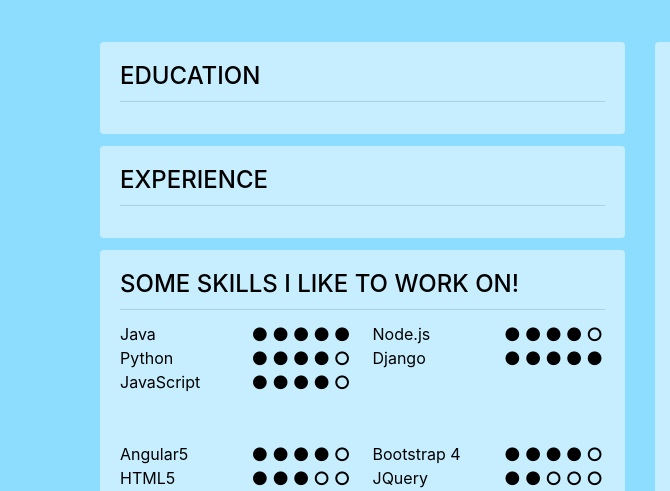
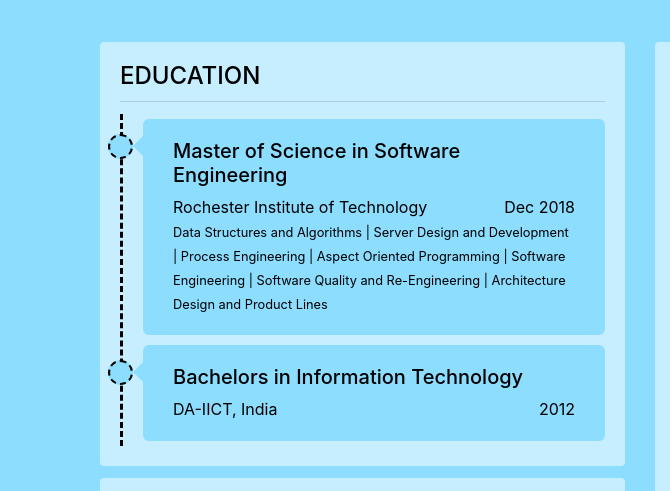
Before and after one commit to PalashSJain/palashsjain, a plain HTML site: page index.html in a window 1280 px wide. Shown: the part 442-933 px from the top of the page, 0-670 px from the left. Drawn offline with nearby package versions, Linux system fonts and the light colour scheme.

Commit message:
Added timeline for education

```diff
--- /dev/null
+++ b/css/timeline.css
@@ -0,0 +1,89 @@
+/* The actual timeline (the vertical ruler) */
+.timeline {
+    position: relative;
+    max-width: 1200px;
+    margin: 0 auto;
+    border-left: 3px dashed black;
+}
+
+/* Container around content */
+.moment {
+    padding-left: 20px;
+    padding-bottom: 5px;
+    padding-top: 5px;
+    position: relative;
+    background-color: inherit;
+}
+
+/* The circles on the timeline */
+.moment:after {
+    content: '';
+    position: absolute;
+    width: 25px;
+    height: 25px;
+    right: -15px;
+    background-color: #8cddff;
+    border: 2px dashed black;
+    top: 20px;
+    border-radius: 50%;
+    z-index: 1;
+}
+
+.moment:hover {
+
+}
+
+/* Place the container to the right */
+.right {
+    left: 0;
+}
+
+/* Add arrows to the right container (pointing left) */
+.right::before {
+    content: " ";
+    height: 0;
+    position: absolute;
+    top: 22px;
+    width: 0;
+    z-index: 1;
+    left: 10px;
+    border: medium solid #8cddff;
+    border-width: 10px 10px 10px 0;
+    border-color: transparent #8cddff transparent transparent;
+}
+
+/* Fix the circle for containers on the right side */
+.right::after {
+    left: -15px;
+}
+
+/* The actual content */
+.content {
+    padding: 20px 30px;
+    background-color: #8cddff;
+    position: relative;
+    border-radius: 6px;
+}
+
+/* Media queries - Responsive timeline on screens less than 600px wide */
+@media all and (max-width: 600px) {
+    /* Full-width containers */
+    .moment {
+        width: 100%;
+        padding-left: 70px;
+        padding-right: 25px;
+    }
+
+    /* Make sure that all arrows are pointing leftwards */
+    .moment::before {
+        left: 60px;
+        border: medium solid #8cddff;
+        border-width: 10px 10px 10px 0;
+        border-color: transparent white transparent transparent;
+    }
+
+    /* Make all right containers behave like the left ones */
+    .right {
+        left: 0;
+    }
+}
--- a/index.html
+++ b/index.html
@@ -14,6 +14,7 @@
     <link rel="stylesheet" href="css/style.css">
     <link rel="stylesheet" href="css/top.css">
     <link rel="stylesheet" href="css/bottom.css">
+    <link rel="stylesheet" href="css/timeline.css">
 
     <script src="https://code.jquery.com/jquery-3.2.1.slim.min.js"
             integrity="sha384-KJ3o2DKtIkvYIK3UENzmM7KCkRr/rE9/Qpg6aAZGJwFDMVNA/GpGFF93hXpG5KkN"
@@ -69,6 +70,30 @@
                 <div class="card">
                     <div class="card-body">
                         <h4 class="card-title">Education</h4>
+                        <div class="timeline">
+                            <div class="moment right">
+                                <div class="content">
+                                    <h5>Master of Science in Software Engineering</h5>
+                                    <div>
+                                        <bold>Rochester Institute of Technology</bold>
+                                        <span class="float-right">Dec 2018</span>
+                                    </div>
+                                    <small>Data Structures and Algorithms | Server Design and Development | Process
+                                        Engineering | Aspect Oriented Programming | Software Engineering | Software
+                                        Quality and Re-Engineering | Architecture Design and Product Lines
+                                    </small>
+                                </div>
+                            </div>
+                            <div class="moment right">
+                                <div class="content">
+                                    <h5>Bachelors in Information Technology</h5>
+                                    <div>
+                                        <bold>DA-IICT, India</bold>
+                                        <span class="float-right">2012</span>
+                                    </div>
+                                </div>
+                            </div>
+                        </div>
                     </div>
                 </div>
                 <div class="card">
@@ -240,7 +265,8 @@
                                 <br>
                                 <div class="collapse" id="project1">
                                     <p>Analyzed over 75 repositories comprising of 1000+ GitHub ‘releases’ to find (1)
-                                        how new versions of Android SDKs,(2) usage of 3rd party libraries and (3) security
+                                        how new versions of Android SDKs,(2) usage of 3rd party libraries and (3)
+                                        security
                                         vulnerabilities influence evolutions in Android applications.</p>
                                 </div>
                             </div>
```
